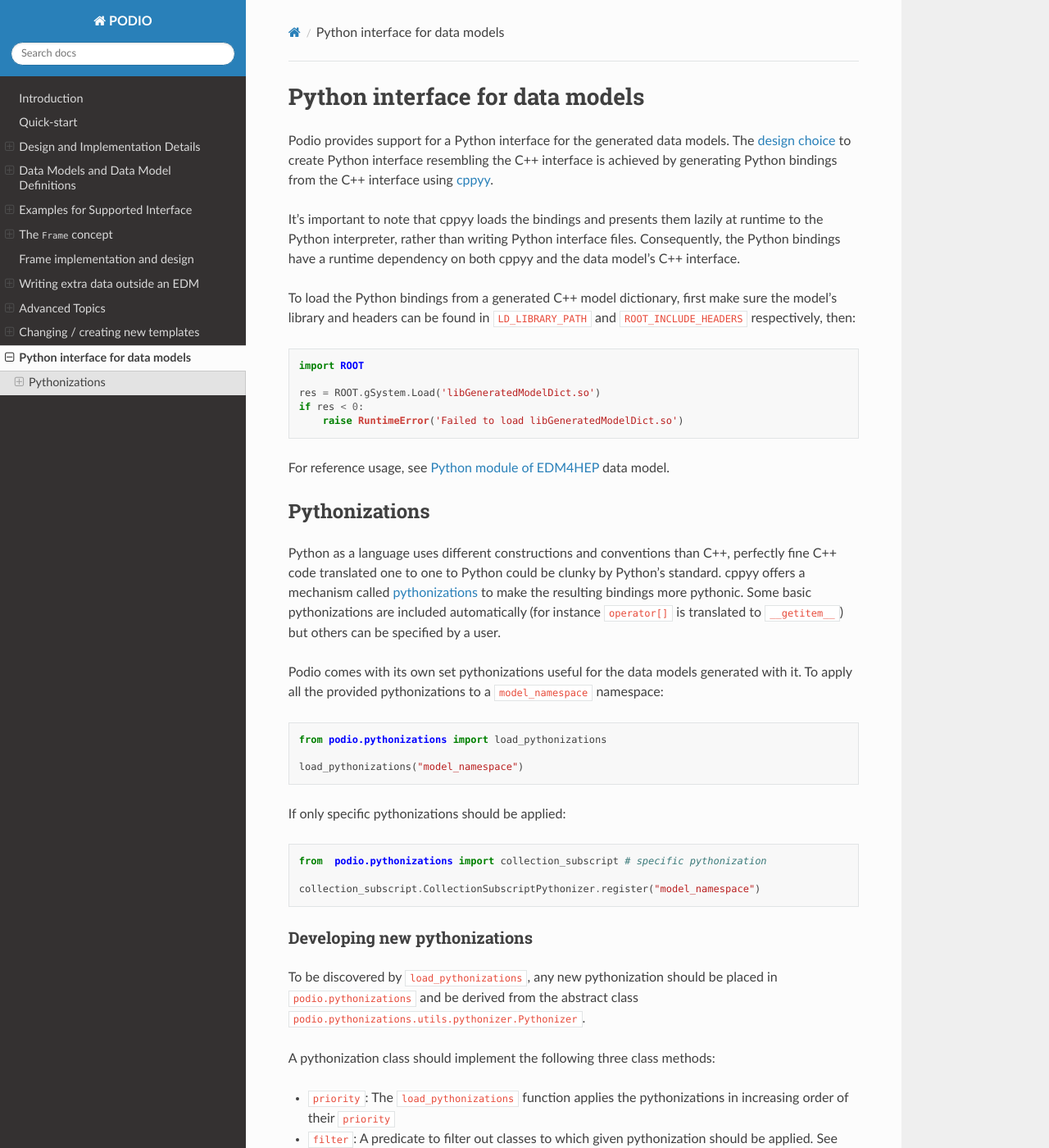
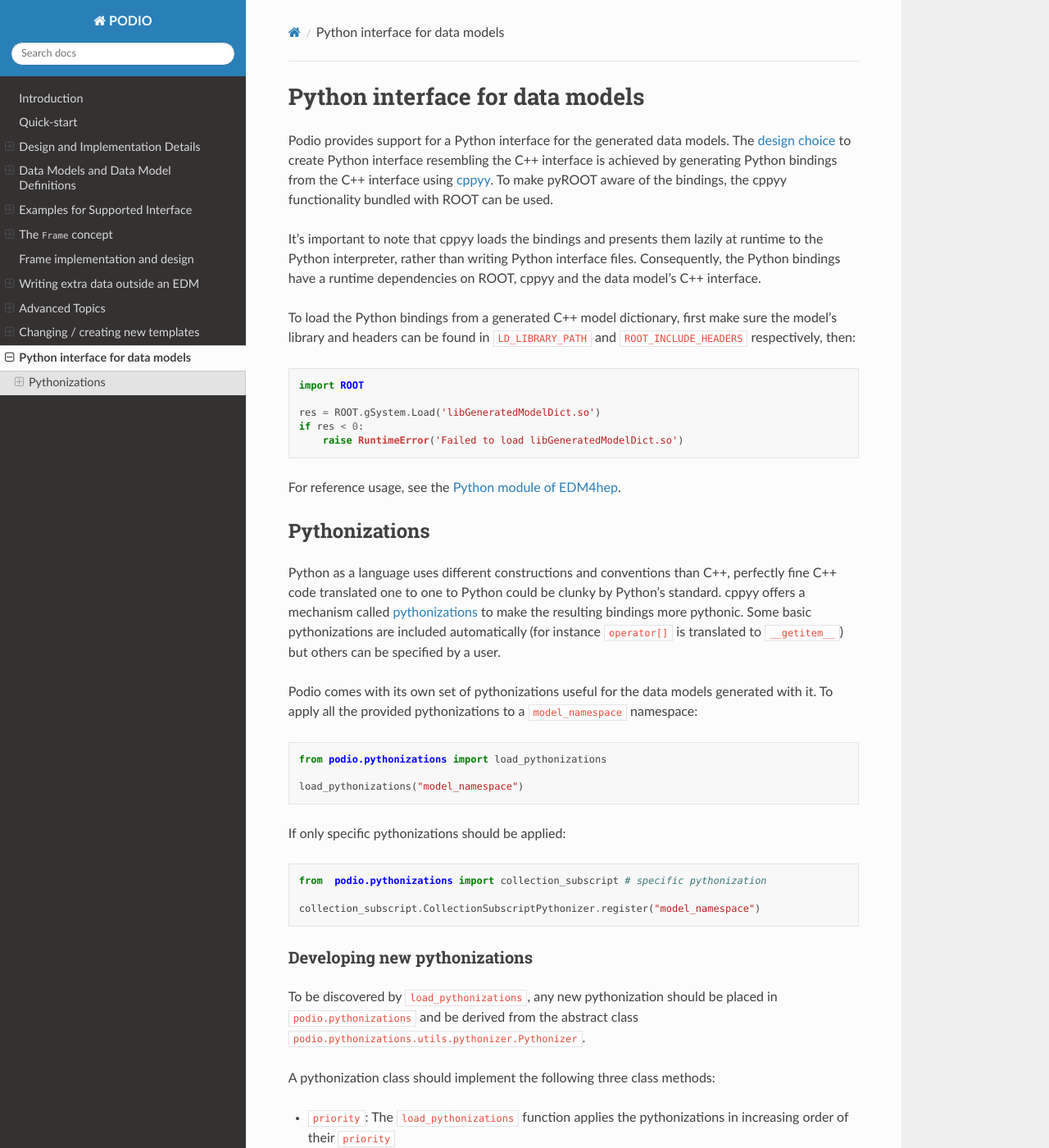
Before and after one commit to AIDASoft/podio, a Sphinx documentation site: the page built from doc/python.md, in a window 1280 px wide and 1400 px high. Shown: the whole window at 82% size. Built offline with Sphinx 7.4.7 and the Read the Docs theme 2.0.0, drawn with Linux system fonts in a browser that asks for light colours; pages that are not in the unit, such as notebooks, are missing from menus; the version number could not be read and is left out.

Commit message:
Applied suggestions in docs
Co-authored-by: Thomas Madlener <thomas.madlener@desy.de>

````diff
--- a/doc/python.md
+++ b/doc/python.md
@@ -1,9 +1,9 @@
 # Python interface for data models
 
 Podio provides support for a Python interface for the generated data models. The [design choice](design.md) to create Python interface resembling the C++ interface is achieved by generating Python bindings from the C++ interface using
-[cppyy](https://cppyy.readthedocs.io/en/latest/index.html).
+[cppyy](https://cppyy.readthedocs.io/en/latest/index.html). To make pyROOT aware of the bindings, the cppyy functionality bundled with ROOT can be used.
 
-It's important to note that cppyy loads the bindings and presents them lazily at runtime to the Python interpreter, rather than writing Python interface files. Consequently, the Python bindings have a runtime dependency on both cppyy and the data model's C++ interface.
+It's important to note that cppyy loads the bindings and presents them lazily at runtime to the Python interpreter, rather than writing Python interface files. Consequently, the Python bindings have a runtime dependencies on ROOT, cppyy and the data model's C++ interface.
 
 To load the Python bindings from a generated C++ model dictionary, first make sure the model's library and headers can be found in `LD_LIBRARY_PATH` and `ROOT_INCLUDE_HEADERS` respectively, then:
 
@@ -15,13 +15,13 @@ if res < 0:
     raise RuntimeError('Failed to load libGeneratedModelDict.so')
 ```
 
-For reference usage, see [Python module of EDM4HEP](https://github.com/key4hep/EDM4hep/blob/main/python/edm4hep/__init__.py) data model.
+For reference usage, see the [Python module of EDM4hep](https://github.com/key4hep/EDM4hep/blob/main/python/edm4hep/__init__.py).
 
 ## Pythonizations
 
 Python as a language uses different constructions and conventions than C++, perfectly fine C++ code translated one to one to Python could be clunky by Python's standard. cppyy offers a mechanism called [pythonizations](https://cppyy.readthedocs.io/en/latest/pythonizations.html) to make the resulting bindings more pythonic. Some basic pythonizations are included automatically (for instance `operator[]` is translated to `__getitem__`) but others can be specified by a user.
 
-Podio comes with its own set pythonizations useful for the data models generated with it. To apply all the provided pythonizations to a `model_namespace` namespace:
+Podio comes with its own set of pythonizations useful for the data models generated with it. To apply all the provided pythonizations to a `model_namespace` namespace:
 
 ```python
 from podio.pythonizations import load_pythonizations
````
